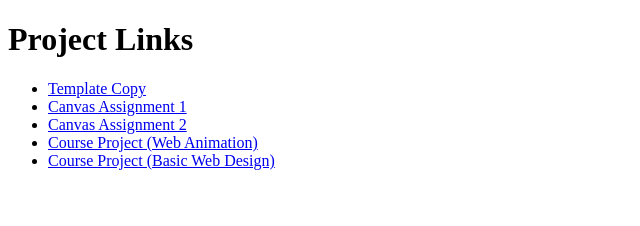
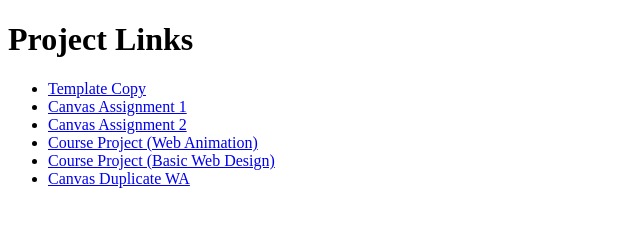
Before and after one commit to Razor-Fan/AnthonyMagadanCSProjects, a plain HTML site: page index.html in a window 1280 px wide. Shown: the whole page, without its empty margins (0-640 px from the left). Drawn offline with Linux system fonts and the light colour scheme.

Commit message:
Update index.html

```diff
--- a/index.html
+++ b/index.html
@@ -15,6 +15,7 @@
         <li><a href="Canvas_Assignment2/index.html">Canvas Assignment 2</a></li>
         <li><a href="Course_ProjectWA/A.Magadan.part_1.html">Course Project (Web Animation)</a></li>
         <li><a href="Course_ProjectBWD/A.Magadan.Project_pt1.html">Course Project (Basic Web Design)</a></li>
+        <li><a href="#">Canvas Duplicate WA</a></li>
     </ul>
 </body>
 
```
